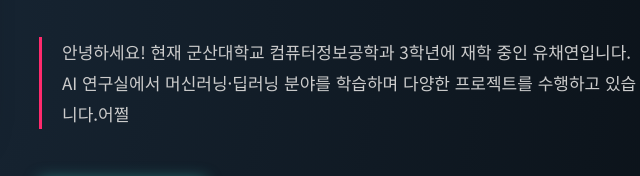
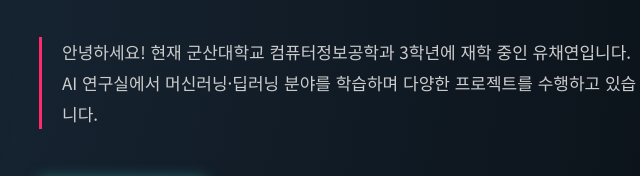
Before and after one commit to ycy040/ycy_web, a plain HTML site: page index.html in a window 1280 px wide. Shown: the part 372-548 px from the top of the page, 401-1041 px from the left. Drawn offline with Linux system fonts and the light colour scheme; no server answers.

```diff
--- a/index.html
+++ b/index.html
@@ -39,7 +39,7 @@
 
                 <p class="intro-text">
                     안녕하세요! 현재 군산대학교 컴퓨터정보공학과 3학년에 재학 중인 유채연입니다.<br>
-                    AI 연구실에서 머신러닝·딥러닝 분야를 학습하며 다양한 프로젝트를 수행하고 있습니다.어쩔
+                    AI 연구실에서 머신러닝·딥러닝 분야를 학습하며 다양한 프로젝트를 수행하고 있습니다.
                 </p>
 
                 <div class="btn-group">
```
